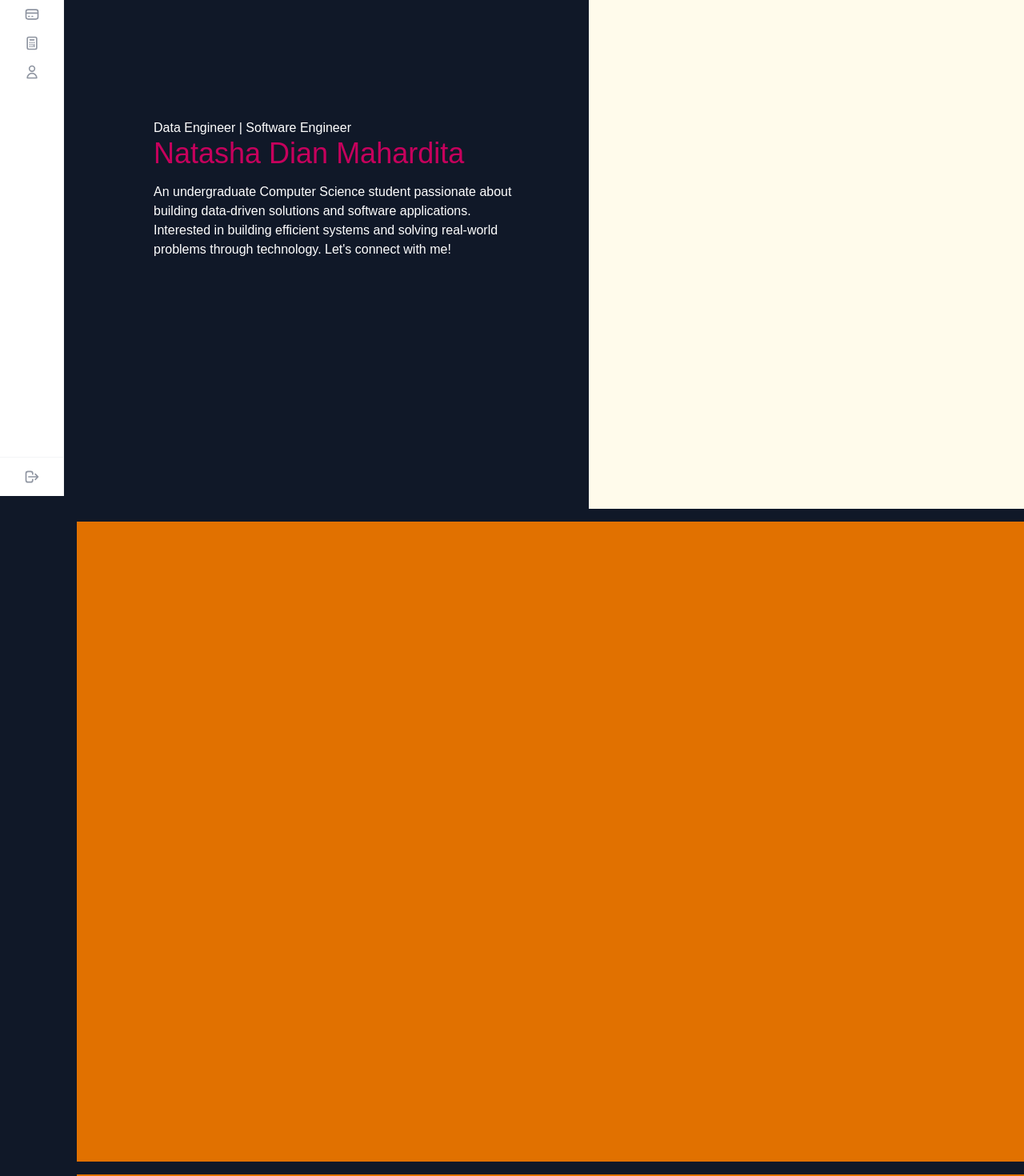
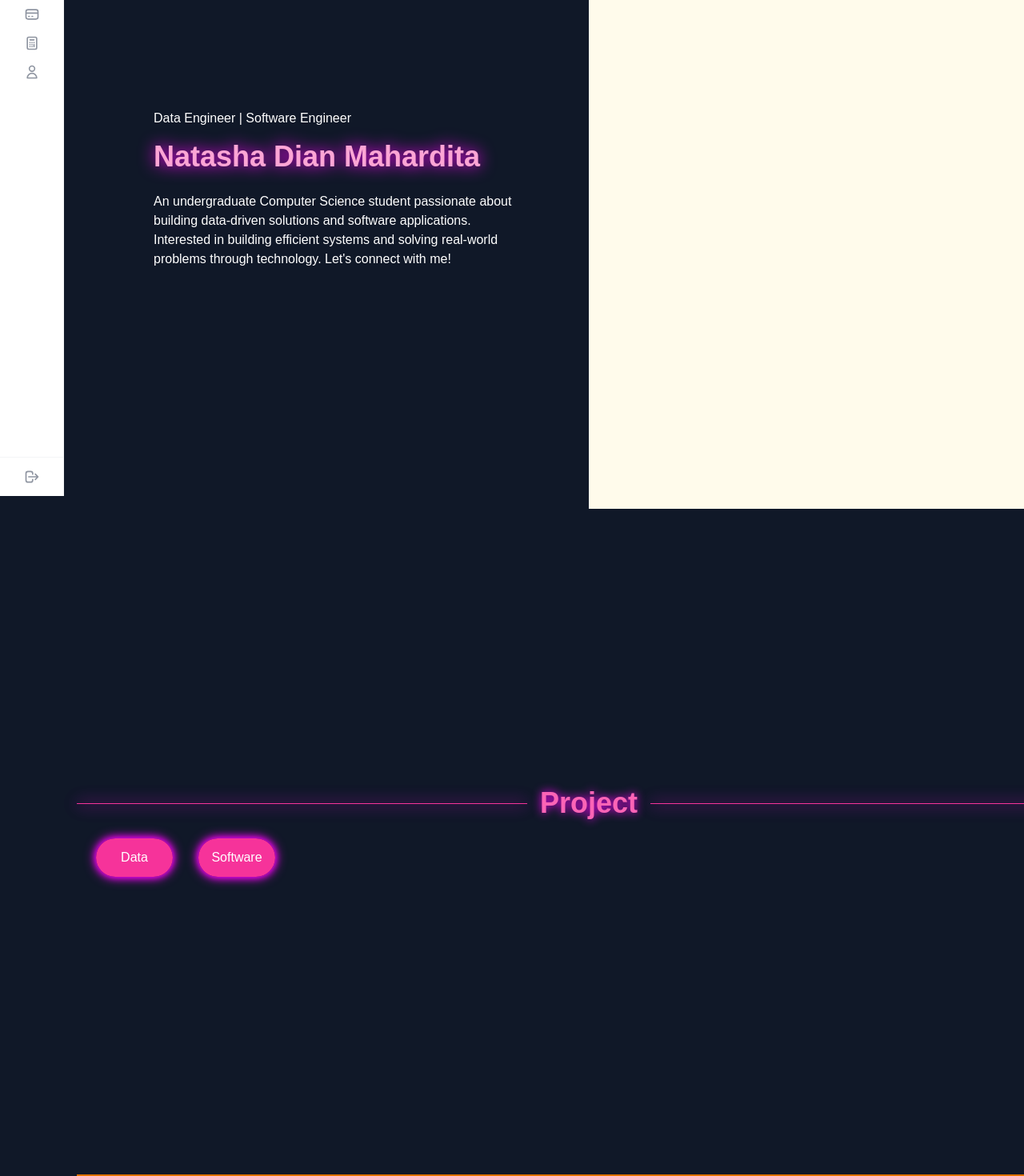
Before and after one commit to natashaDian/Portofolio, a Next.js app in the folder frontend/: page / in a window 1280 px wide. Shown: the part 180-1650 px from the top of the page at 80% size. Built offline with nearby package versions, Linux system fonts and the light colour scheme.

Commit message:
finish layout tahap 2

```diff
--- /dev/null
+++ b/frontend/public/components/divider.tsx
@@ -0,0 +1,11 @@
+export default function divider(){
+    return(
+    <div className="flex items-center w-full">
+        <span className="h-px flex-1 bg-pink-500 shadow-[0_0_20px_#ff00ff,0_0_20px_#ff00ff]"></span>
+
+        <span className="shrink-0 px-4 text-pink-400 font-semibold drop-shadow-[0_0_6px_#ff00ff] text-4xl"> Project </span>
+
+        <span className="h-px flex-1 bg-pink-500 shadow-[0_0_20px_#ff00ff,0_0_20px_#ff00ff]"></span>
+    </div>
+
+)};
--- a/frontend/src/app/page.tsx
+++ b/frontend/src/app/page.tsx
@@ -1,5 +1,6 @@
 import Image from "next/image";
 import SideNavbar from "../../public/components/sideNavbar";
+import Divider  from "../../public/components/divider";
 
 export default function Home() {
   return (
@@ -11,14 +12,31 @@ export default function Home() {
       <main className="flex flex-col ml-24 space-y-4 my-4 w-full  ">
         <div className="flex flex-row  min-h-screen items-center justify-between">
           <div className="flex flex-col flex-1 w-170 min-h-screen justify-center items-start">
-            <h2 className="mx-24 text-white">Data Engineer | Software Engineer</h2>
-            <h1 className="mx-24 text-4xl text-pink-700 text-shadow-pink-300">Natasha Dian Mahardita</h1>
-            <h2 className="mx-24 text-white mt-2 pt-2">An undergraduate Computer Science student passionate about building data-driven solutions and software applications. Interested in building efficient systems and solving real-world problems through technology. Let's connect with me!</h2>
+            <h2 className="mx-24 my-4 text-white rounded-full">Data Engineer | Software Engineer</h2>
+            <h1 className="mx-24 font-semibold text-4xl text-pink-300 drop-shadow-[0_0_10px_#ff00ff]">Natasha Dian Mahardita</h1>
+            <h2 className="mx-24 my-4 text-white pt-2">An undergraduate Computer Science student passionate about building data-driven solutions and software applications. Interested in building efficient systems and solving real-world problems through technology. Let&apos;s connect with me!</h2>
           </div>
           <div className="flex flex-1 bg-amber-50 w-170 min-h-screen justify-start items-center">
           </div>
         </div>
-        <div className="flex min-h-screen items-center justify-center bg-amber-600"></div>
+        <div className="flex flex-col min-h-screen space-x-4 items-start justify-center w-full">
+          <Divider />
+          <div className="flex flex-row space-x-8 p-6">
+            {["Data", "Software"].map((label, i) => (
+              <div
+                key={i}
+                className="relative rounded-full w-24 h-12 bg-pink-500 flex items-center justify-center"
+              >
+                {/* Layer glow */}
+                <div className="absolute inset-0 rounded-full shadow-[0_0_10px_#ff00ff,0_0_15px_#ff00ff]"></div>
+                <span className="relative z-10 text-white font-medium">
+                  {label}
+                </span>
+              </div>
+            ))}
+          </div>
+          <div className=""></div>
+        </div>
         <div className="flex min-h-screen items-center justify-center bg-amber-600"></div>
       </main>
     </div>
```
